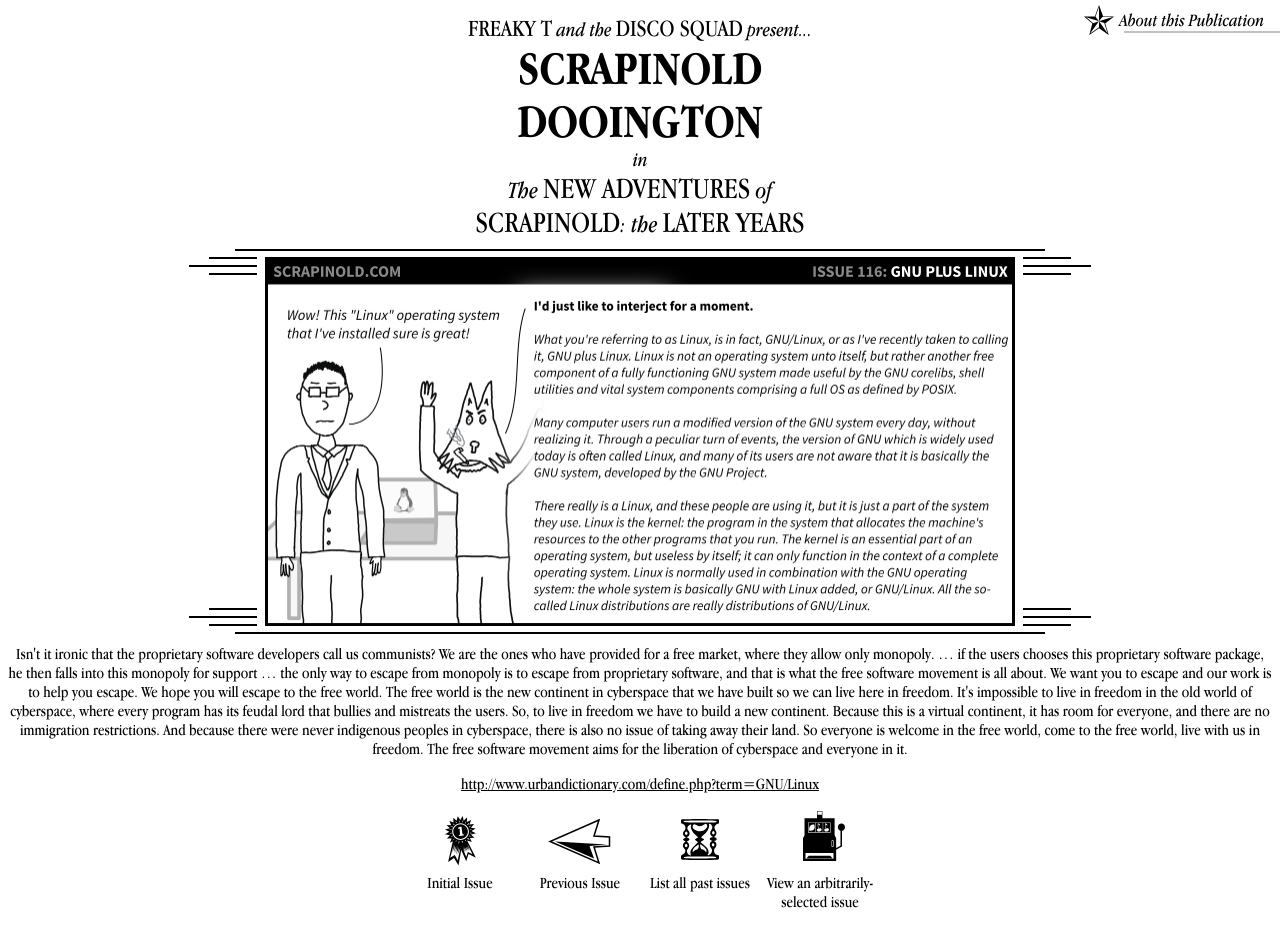
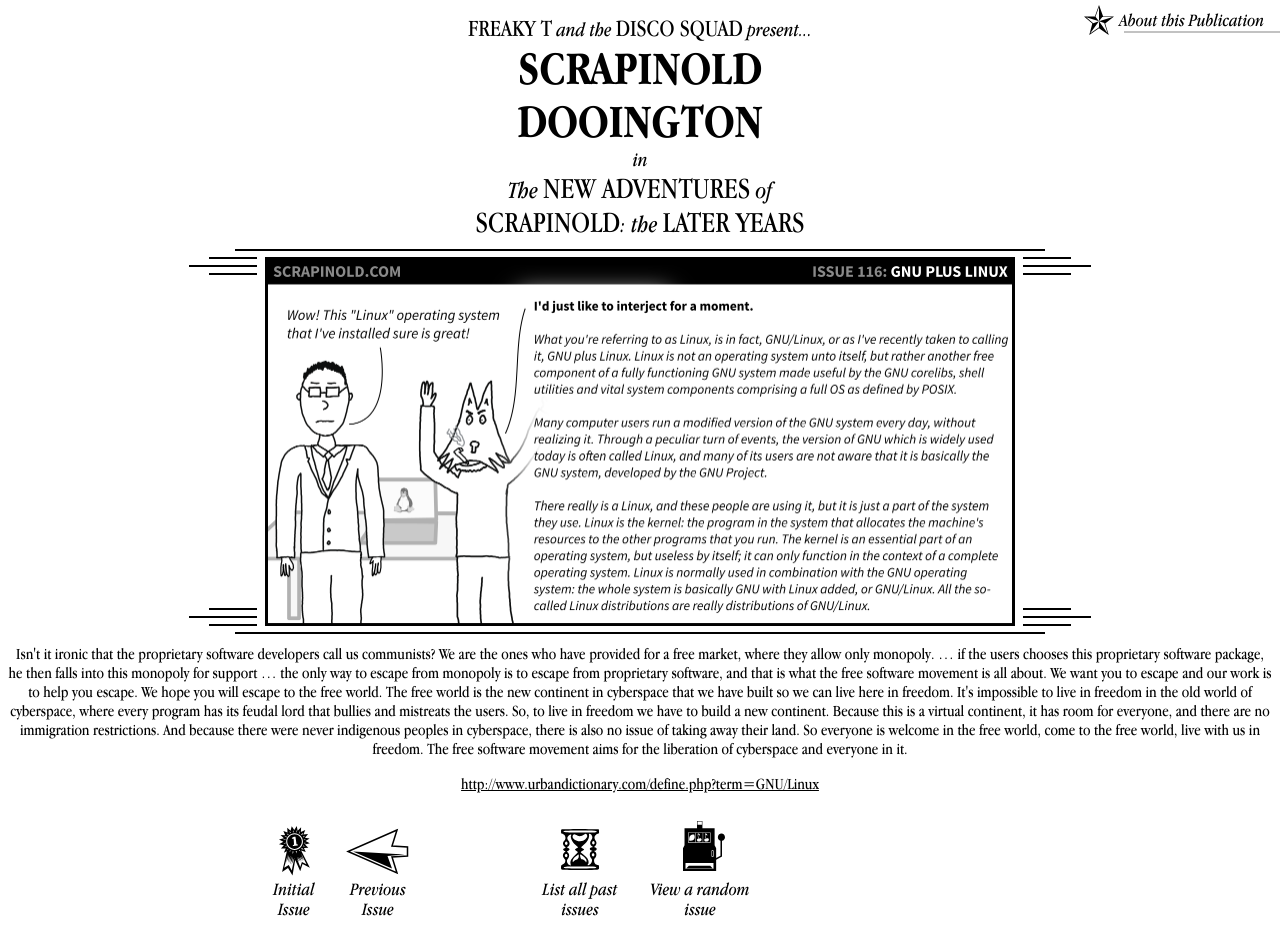
Before and after one commit to Scrapinold/scrapinold.github.io, a Jekyll site: the page built from index.html, in a window 1280 px wide. Built offline with Jekyll 4.4.1, drawn with Linux system fonts in a browser that asks for light colours; nearby versions of some CDN libraries.

Commit message:
Improvements to navigation

```diff
--- a/_includes/navigation.html
+++ b/_includes/navigation.html
@@ -1,17 +1,28 @@
 
 <nav class="comic-nav">
+
+  <div class="nav-container-back">
     {% if page.previous.url %}
     <a class="nav-first" href="{{site.posts.last.url}}">Initial Issue</a>
     <a class="nav-prev" id="prev_link" href="{{page.previous.url}}">Previous Issue</a>
     {% endif %}
+  </div>
+
+  <div class="nav-container-spacer"></div>
 
   <!-- <div class="issue_indicator">Issue {{ page.issue }} of {{ site.posts.size}}</div> -->
 
+  <div class="nav-container-special">
     <a class="nav-list" href="list.html" >List all past issues</a>
-  <a class="nav-random" href="random.html" >View an arbitrarily-selected issue</a>
+    <a class="nav-random" href="random.html" >View a random issue</a>
+  </div>
 
+  <div class="nav-container-spacer"></div>
+
+  <div class="nav-container-forward">
     {% if page.next.url %}
-    <a class="nav-next" id="next_link" class="btn btn-outline btn-lg {{disabled_class}}" href="{{page.next.url}}">Next Issue</a>
+      <a class="nav-next" id="next_link" class="{{disabled_class}}" href="{{page.next.url}}">Next Issue</a>
       <a class="nav-current" href="/">Current Issue</a>
     {% endif %}
+  </div>
 </nav>
--- a/css/main.css
+++ b/css/main.css
@@ -125,7 +125,7 @@
 }
 
 .link-about:hover::before {
-  transform: scale3d(1.1, 1.1, 1.1) rotate3d(0, 0, 1, -5deg);
+  transform: scale3d(1.1, 1.1, 1.1) rotate3d(0, 0, 1, 5deg);
 }
 
 .link-about:hover::after {
@@ -185,8 +185,15 @@
   justify-content: center;
 }
 
-.comic-nav > a {
-  width: 120px;
+.comic-nav > div {
+  display: flex;
+}
+
+.comic-nav a {
+  width: 64px;
+  padding: 10px;
+  font-size: 18px;
+  font-style: italic;
   display: flex;
   flex-direction: column;
   align-items: center;
@@ -194,16 +201,25 @@
   position: relative;
 }
 
-.comic-nav > a::before {
+.comic-nav a:focus-visible {
+  outline: 0;
+  border: 1px solid #666;
+  margin: -1px;
+  border-radius: 4px;
+  background-color: #eee;
+}
+
+.comic-nav a::before {
   content: '';
   display: block;
   width: 64px;
   height: 64px;
   transform: scale3d(1, 1, 1) rotate3d(0, 0, 1, 0deg);
   transition: transform 350ms;
+  margin-bottom: -4px;
 }
 
-.comic-nav > a::after {
+.comic-nav a::after {
   content: '';
   height: 2px;
   width: calc(100%);
@@ -212,16 +228,30 @@
   box-shadow: inset 101px 0px 10px -10px white, inset -101px 0px 10px -10px white;
   background-color: black;
   position: absolute;
-  bottom: -16px;
+  bottom: 4px;
   left: 0;
 }
 
-.comic-nav > a:hover::after {
+.comic-nav a:hover::after {
   box-shadow: inset 0px 0px 10px -10px white, inset 0px 0px 10px -10px white;
 }
 
-.comic-nav > a:hover::before {
+.comic-nav a:hover::before {
   transform: scale3d(1.1, 1.1, 1.1) rotate3d(0, 0, 1, 2deg);
+}
+
+/* ensure that the controls don't shift around when it is hidden */
+.nav-container-back, .nav-container-forward {
+  min-width: 168px;
+}
+
+.nav-container-special a {
+  width: 100px;
+}
+
+.nav-container-spacer {
+  flex-grow: 1;
+  max-width: 100px;
 }
 
 .nav-first::before {
```
Lines whose indentation alone changed are shown as unchanged.
